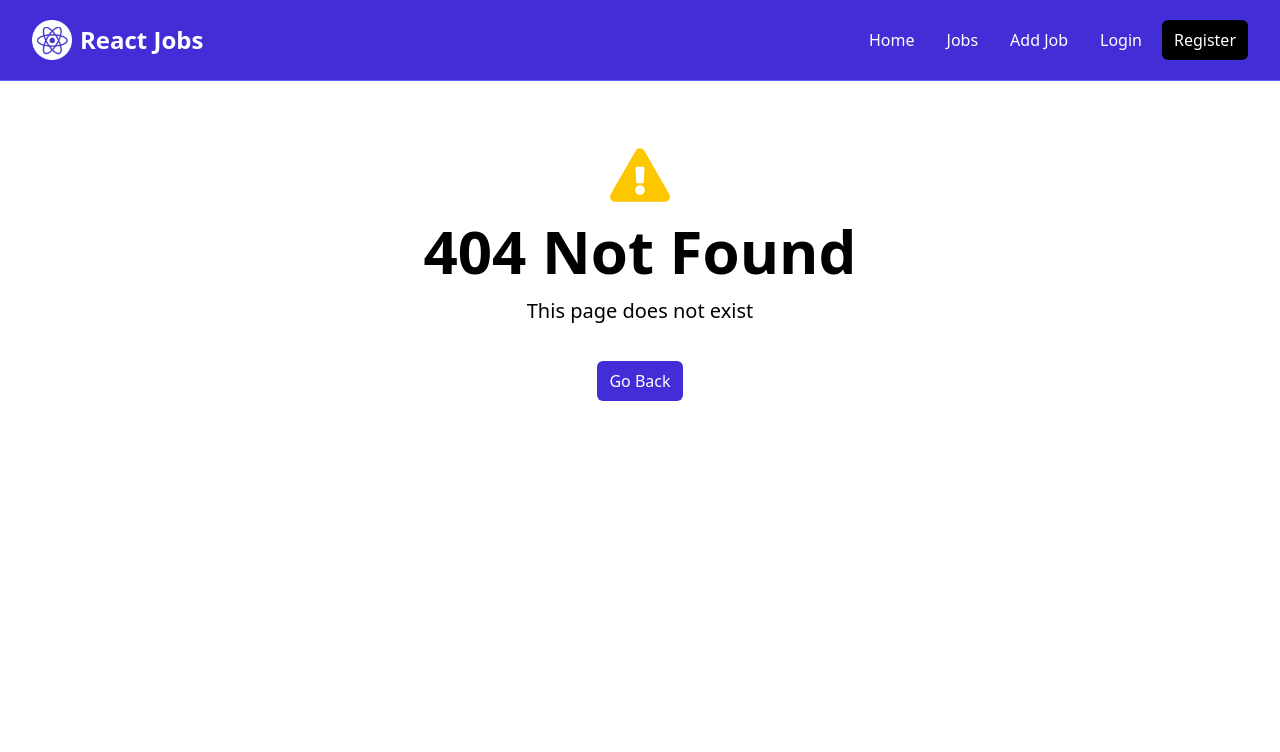
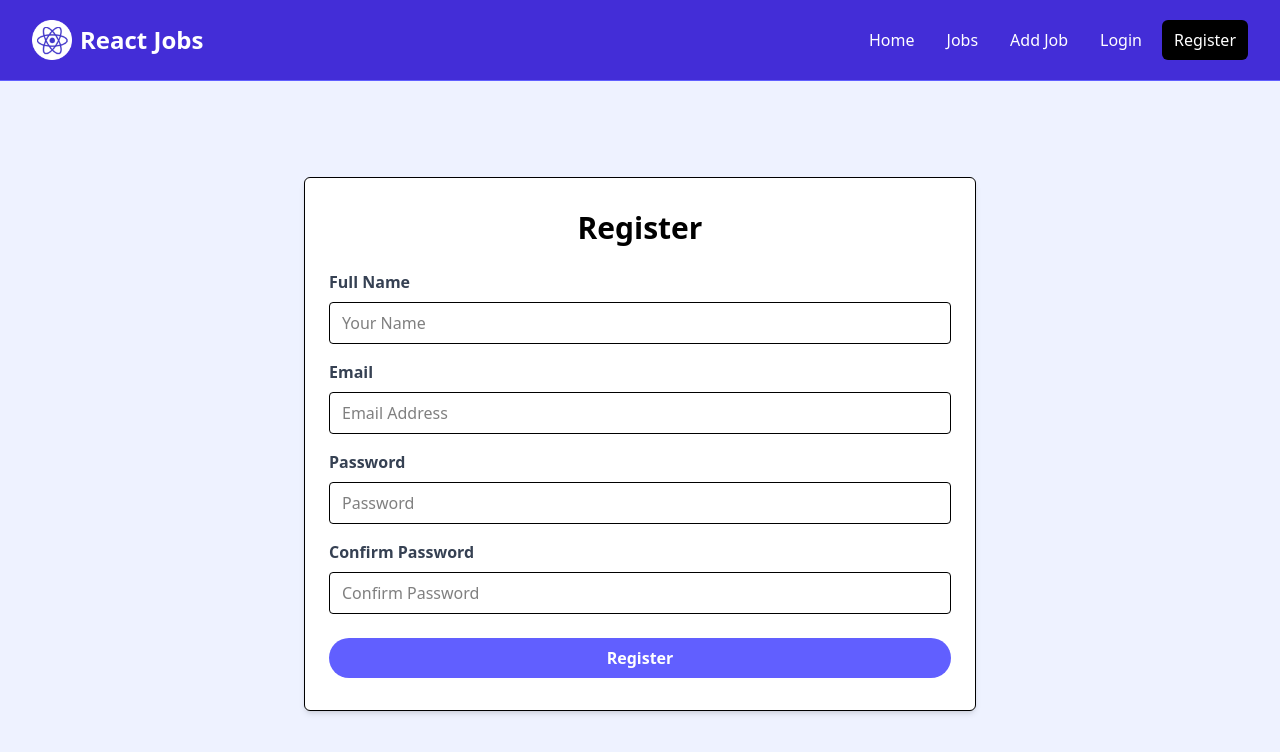
Before and after one commit to Omkar982004/MERN-CRUD-APP-serverless-functions, a React (Vite) app in the folder frontend/: page /register in a window 1280 px wide. Before the commit this address had no page. Shown: the top 752 px of the page. Built offline with nearby package versions, Linux system fonts and the light colour scheme.

Commit message:
added registration form

```diff
--- a/frontend/src/App.jsx
+++ b/frontend/src/App.jsx
@@ -17,6 +17,7 @@ import JobPage from "./pages/JobPage";
 import AddJobPage from "./pages/AddJobPage";
 import EditJobPage from "./pages/EditJobPage";
 import LoginForm from "./pages/LoginForm";
+import RegisterForm from "./pages/RegisterForm";
 
 // Simple auth check function
 const isAuthenticated = () => !!localStorage.getItem("token");
@@ -49,6 +50,7 @@ function App() {
       <Route path="/" element={<MainLayout />}>
         {/* Public routes */}
         <Route path="login" element={<PublicRoute><LoginForm /></PublicRoute>} />
+        <Route path="register" element={<PublicRoute><RegisterForm /></PublicRoute>} />
 
         {/* Public pages */}
         <Route index element={<HomePage />} />
--- /dev/null
+++ b/frontend/src/pages/RegisterForm.jsx
@@ -0,0 +1,106 @@
+import { useState } from "react";
+import { useNavigate } from "react-router-dom";
+import { toast } from "react-toastify";
+import { registerUser } from "../api/auth"; // your API call
+
+const RegisterForm = () => {
+  const navigate = useNavigate();
+  const [name, setName] = useState("");
+  const [email, setEmail] = useState("");
+  const [password, setPassword] = useState("");
+  const [confirmPassword, setConfirmPassword] = useState("");
+
+  const handleSubmit = async (e) => {
+    e.preventDefault();
+
+    if (password !== confirmPassword) {
+      toast.error("Passwords do not match");
+      return;
+    }
+
+    try {
+      const res = await registerUser({ name, email, password });
+
+      if (res.success) {
+        toast.success("Registration successful! Please login.");
+        navigate("/login");
+      } else {
+        toast.error(res.message || "Registration failed");
+      }
+    } catch (err) {
+      console.error(err);
+      toast.error(err.message || "Something went wrong");
+    }
+  };
+
+  return (
+    <section className="bg-indigo-50">
+      <div className="container m-auto max-w-2xl py-24">
+        <div className="bg-white px-6 py-8 mb-4 shadow-md rounded-md border m-4 md:m-0">
+          <form onSubmit={handleSubmit}>
+            <h2 className="text-3xl text-center font-semibold mb-6">Register</h2>
+
+            <div className="mb-4">
+              <label className="block text-gray-700 font-bold mb-2">Full Name</label>
+              <input
+                type="text"
+                className="border rounded w-full py-2 px-3"
+                placeholder="Your Name"
+                required
+                value={name}
+                onChange={(e) => setName(e.target.value)}
+              />
+            </div>
+
+            <div className="mb-4">
+              <label className="block text-gray-700 font-bold mb-2">Email</label>
+              <input
+                type="email"
+                className="border rounded w-full py-2 px-3"
+                placeholder="Email Address"
+                required
+                value={email}
+                onChange={(e) => setEmail(e.target.value)}
+              />
+            </div>
+
+            <div className="mb-4">
+              <label className="block text-gray-700 font-bold mb-2">Password</label>
+              <input
+                type="password"
+                className="border rounded w-full py-2 px-3"
+                placeholder="Password"
+                required
+                value={password}
+                onChange={(e) => setPassword(e.target.value)}
+              />
+            </div>
+
+            <div className="mb-6">
+              <label className="block text-gray-700 font-bold mb-2">Confirm Password</label>
+              <input
+                type="password"
+                className="border rounded w-full py-2 px-3"
+                placeholder="Confirm Password"
+                required
+                value={confirmPassword}
+                onChange={(e) => setConfirmPassword(e.target.value)}
+              />
+            </div>
+
+            <div>
+              <button
+                type="submit"
+                className="bg-indigo-500 hover:bg-indigo-600 text-white font-bold py-2 px-4 rounded-full w-full focus:outline-none focus:shadow-outline"
+              >
+                Register
+              </button>
+            </div>
+          </form>
+        </div>
+      </div>
+    </section>
+  );
+};
+
+export default RegisterForm;
```
